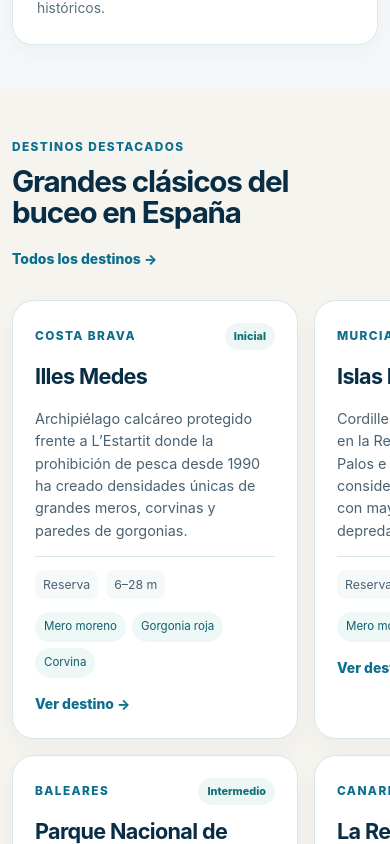
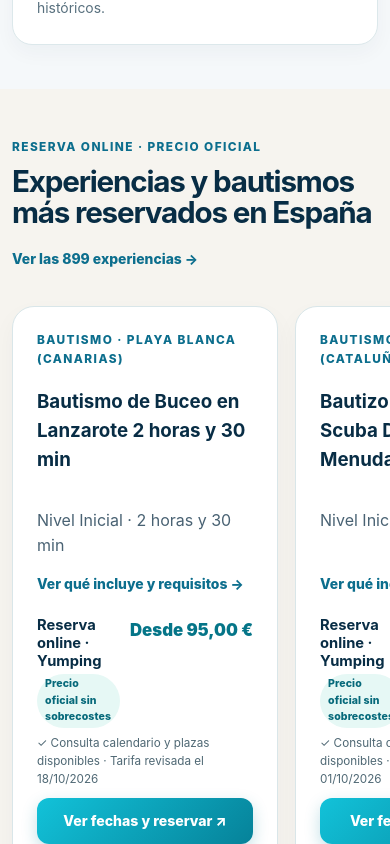
Before and after one commit to poldoria6-droi/buceo, a Next.js app: page / in a window 390 px wide. Shown: the part 1520-2364 px from the top of the page. Built offline with nearby package versions, Linux system fonts and the light colour scheme; no server answers.

Commit message:
feat(cro): optimize affiliate booking CTAs, trust signals, related offers, and school mobile sticky bar

```diff
--- a/app/globals.css
+++ b/app/globals.css
@@ -541,3 +541,26 @@ html, body {
 /* Marcador de posición del mapa: reserva la altura final (sin saltos de diseño) mientras carga Leaflet */
 .map-placeholder{display:flex;align-items:center;justify-content:center;background:linear-gradient(145deg,#d5edf0,#bfe3ea);color:#06485f;font-weight:600;font-size:.95rem}
 .guide-grid > :nth-child(n+7),.cards-grid > :nth-child(n+5),.activity-results-scroll > :nth-child(n+5){content-visibility:auto;contain-intrinsic-size:auto 240px}
+
+/* === CONVERSION & AFFILIATE TRUST UI === */
+.booking-offer{color:var(--ink);padding:14px 0 4px;border-top:1px solid #e6eff1}
+.booking-offer-head{color:var(--ink);display:flex;justify-content:space-between;align-items:flex-start;gap:10px;flex-direction:row!important}
+.booking-offer-provider{display:flex;flex-direction:column;gap:4px}
+.booking-offer-provider strong{font-size:.92rem;line-height:1.2}
+.booking-offer-trust-pill{display:inline-flex;align-self:flex-start;padding:2px 8px;border-radius:999px;background:#e6f8f5;color:#06697a;font-size:.66rem;font-weight:800;letter-spacing:.01em}
+.booking-offer-price{color:#057588;font-weight:900;font-size:1.05rem;white-space:nowrap}
+.booking-offer>small{color:#4f6874;font-size:.73rem;margin:6px 0 10px;display:block}
+.booking-offer-cta{width:100%;font-size:.86rem!important;padding:12px 16px!important;border-radius:12px!important;background:linear-gradient(135deg,#12c2d9,#068299)!important;color:#fff!important;box-shadow:0 6px 16px rgba(6,130,153,.24)}
+.booking-offer-cta:hover{background:linear-gradient(135deg,#0eb0c6,#046a7d)!important;box-shadow:0 8px 20px rgba(6,130,153,.34)}
+.activity-detail-provider .booking-offer{color:#fff;border-top:1px solid rgba(255,255,255,.14)}
+.activity-detail-provider .booking-offer-head{color:#fff}
+.activity-detail-provider .booking-offer-trust-pill{background:rgba(98,232,243,.16);color:#8ff3fa}
+.activity-detail-provider .booking-offer-price{color:#62e8f3;font-size:1.12rem}
+.activity-detail-provider .booking-offer>small{color:rgba(255,255,255,.78)}
+.activity-detail-provider .booking-offer-cta{background:linear-gradient(135deg,#28dfef,#10b3cc)!important;color:#042b3e!important;font-weight:900!important;box-shadow:0 8px 22px rgba(40,223,239,.3)}
+.activity-hero-price-summary{display:flex;flex-direction:column;padding:12px 14px;border-radius:14px;background:rgba(255,255,255,.07);border:1px solid rgba(166,239,234,.22);margin-top:2px}
+.activity-hero-price-summary small{font-size:.7rem;text-transform:uppercase;letter-spacing:.08em;color:rgba(255,255,255,.75);font-weight:700}
+.activity-hero-price-summary strong{font-size:1.85rem!important;line-height:1.1;color:#62e8f3;font-weight:900;margin:2px 0}
+.activity-hero-price-summary span{font-size:.73rem;color:rgba(255,255,255,.78)}
+.booking-trust-list{list-style:none;padding:0;margin:4px 0 0;display:grid;gap:5px;font-size:.78rem;color:rgba(255,255,255,.88)}
+.booking-trust-list li{line-height:1.35}
--- a/app/page.tsx
+++ b/app/page.tsx
@@ -6,8 +6,21 @@ import { species } from "@/data/species";
 import { guides } from "@/data/guides";
 import { SiteCard } from "@/components/SiteCard";
 import { SpeciesCard } from "@/components/SpeciesCard";
+import { BookingOptions } from "@/components/BookingOptions";
+
+const FEATURED_ACTIVITY_SLUGS = [
+  "bautismo-de-buceo-en-lanzarote-2-horas-y-30-min-37276",
+  "bautizo-discover-scuba-diving-mar-menuda-522",
+  "bautismo-buceo-6-metros-cabo-palos-502",
+  "bautismo-de-buceo-en-playa-son-xoriguer-de-2-horas-78828",
+  "inmersion-de-buceo-tenerife-con-alquiler-de-equipo-50921",
+  "inmersion-de-buceo-en-la-costa-de-algeciras-57620",
+];
 
 export default function HomePage() {
+  const featuredActivities = FEATURED_ACTIVITY_SLUGS.map((slug) =>
+    activities.find((a) => a.slug === slug)
+  ).filter((a): a is NonNullable<typeof a> => Boolean(a));
   const featuredSites = diveSites.filter((site) =>
     ["Illes Medes", "Islas Hormigas", "Parque Nacional de Cabrera", "La Restinga", "Playa Chica", "Maro–Cerro Gordo"].includes(site.name)
   );
@@ -122,6 +135,39 @@ export default function HomePage() {
         <div className="container">
           <div className="section-heading">
             <div>
+              <span className="eyebrow">RESERVA ONLINE · PRECIO OFICIAL</span>
+              <h2>Experiencias y bautismos más reservados en España</h2>
+            </div>
+            <Link href="/actividades" className="text-link">
+              Ver las {activities.length} experiencias →
+            </Link>
+          </div>
+          <div className="guide-grid">
+            {featuredActivities.map((activity) => (
+              <article className="guide-card" key={activity.slug}>
+                <span className="eyebrow">
+                  {activity.type} · {activity.destination} ({activity.region})
+                </span>
+                <h3>
+                  <Link href={`/actividades/${activity.slug}`}>{activity.title}</Link>
+                </h3>
+                <p>
+                  Nivel {activity.level} · {activity.duration}
+                </p>
+                <Link className="text-link" href={`/actividades/${activity.slug}`}>
+                  Ver qué incluye y requisitos →
+                </Link>
+                <BookingOptions activity={activity} />
+              </article>
+            ))}
+          </div>
+        </div>
+      </section>
+
+      <section className="section">
+        <div className="container">
+          <div className="section-heading">
+            <div>
               <span className="eyebrow">DESTINOS DESTACADOS</span>
               <h2>Grandes clásicos del buceo en España</h2>
             </div>
--- a/components/BookingOptions.tsx
+++ b/components/BookingOptions.tsx
@@ -8,20 +8,28 @@ export function BookingOptions({ activity, officialUrl }: { activity: Activity;
       {offers.map((offer) => (
         <div className="booking-offer" key={offer.id}>
           <div className="booking-offer-head">
-            <strong>{offer.provider}</strong>
-            <span>{offer.priceFrom === undefined ? "Consultar precio" : `Desde ${formatOfferPrice(offer)}`}</span>
+            <div className="booking-offer-provider">
+              <strong>Reserva online · {offer.provider}</strong>
+              <span className="booking-offer-trust-pill">Precio oficial sin sobrecostes</span>
+            </div>
+            <span className="booking-offer-price">
+              {offer.priceFrom === undefined ? "Consultar precio" : `Desde ${formatOfferPrice(offer)}`}
+            </span>
           </div>
-          {offer.priceCheckedAt && <small>Tarifa revisada el {formatPriceCheckedAt(offer.priceCheckedAt)}</small>}
+          <small>
+            ✓ Consulta calendario y plazas disponibles
+            {offer.priceCheckedAt ? ` · Tarifa revisada el ${formatPriceCheckedAt(offer.priceCheckedAt)}` : ""}
+          </small>
           <a
-            className="button button-primary"
+            className="button button-primary booking-offer-cta"
             href={buildAffiliateUrl(offer)}
             target="_blank"
             rel="sponsored noopener noreferrer"
-            title={`Reservar en ${offer.provider} (enlace de afiliado)`}
+            title={`Consultar fechas y reservar en ${offer.provider} (enlace de afiliado)`}
             data-affiliate-provider={offer.provider}
             data-activity-id={activity.id}
           >
-            Reservar con {offer.provider} ↗
+            Ver fechas y reservar ↗
           </a>
         </div>
       ))}
@@ -29,7 +37,7 @@ export function BookingOptions({ activity, officialUrl }: { activity: Activity;
         <div>
           <p className="booking-empty">Consulta disponibilidad directamente con el centro organizador.</p>
           {officialUrl && /^https:\/\//.test(officialUrl) && (
-            <a href={officialUrl} target="_blank" rel="noopener noreferrer">
+            <a href={officialUrl} target="_blank" rel="noopener noreferrer" className="text-link">
               Visitar web del centro ↗
             </a>
           )}
--- a/components/SiteCard.tsx
+++ b/components/SiteCard.tsx
@@ -1,12 +1,32 @@
 import Link from "next/link";
 import type { DiveSite } from "@/data/dive-sites";
 
-export function SiteCard({site}:{site:DiveSite}){
-  return <article className="site-card">
-    <div className="site-card-top"><span className="eyebrow">{site.region}</span><span className="pill">{site.level}</span></div>
-    <h3>{site.name}</h3><p>{site.highlight}</p>
-    <div className="site-meta"><span>{site.type}</span><span>{site.depth}</span></div>
-    <div className="animal-row">{site.animals.slice(0,3).map(animal=><span key={animal}>{animal}</span>)}</div>
-    <Link href={`/buceo/${site.destinationSlug}`} className="text-link">Ver destino →</Link>
-  </article>;
+export function SiteCard({ site }: { site: DiveSite }) {
+  return (
+    <article className="site-card">
+      <div className="site-card-top">
+        <span className="eyebrow">{site.region}</span>
+        <span className="pill">{site.level}</span>
+      </div>
+      <h3>{site.name}</h3>
+      <p>{site.highlight}</p>
+      <div className="site-meta">
+        <span>{site.type}</span>
+        <span>{site.depth}</span>
+      </div>
+      <div className="animal-row">
+        {site.animals.slice(0, 3).map((animal) => (
+          <span key={animal}>{animal}</span>
+        ))}
+      </div>
+      <div className="card-actions" style={{ justifyContent: "space-between" }}>
+        <Link href={`/buceo/${site.destinationSlug}`} className="text-link">
+          Ver guía y precios →
+        </Link>
+        <Link href={`/actividades/#site=${encodeURIComponent(site.slug)}`} className="text-link">
+          Ofertas en esta zona →
+        </Link>
+      </div>
+    </article>
+  );
 }
```
Also changed, not shown: app/actividades/ActivitiesExplorer.tsx (+4 -4 lines), app/actividades/ActivityMap.tsx (+6 -4 lines), app/actividades/[slug]/page.tsx (+61 -10 lines), app/centros/[slug]/page.tsx (+25 -6 lines).
